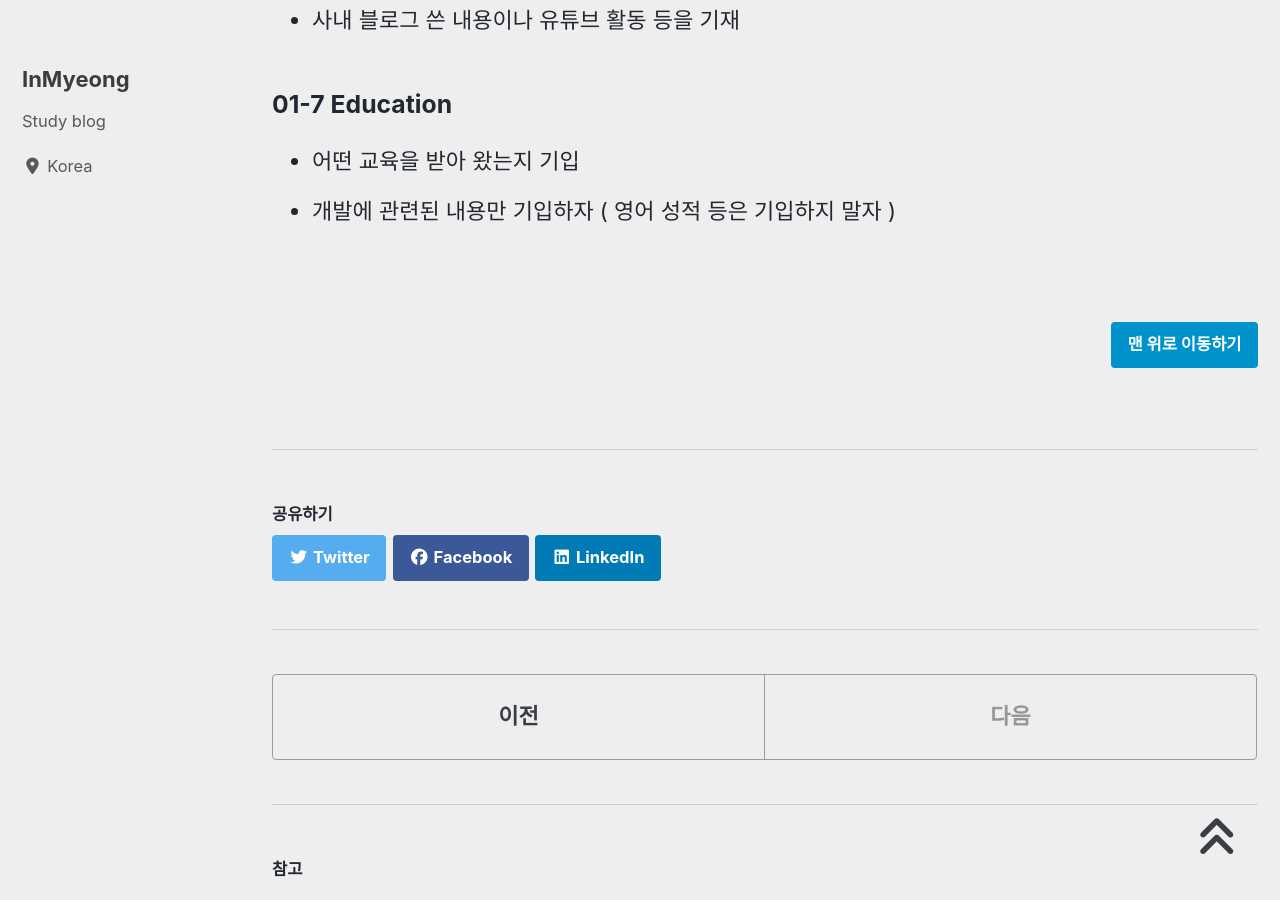
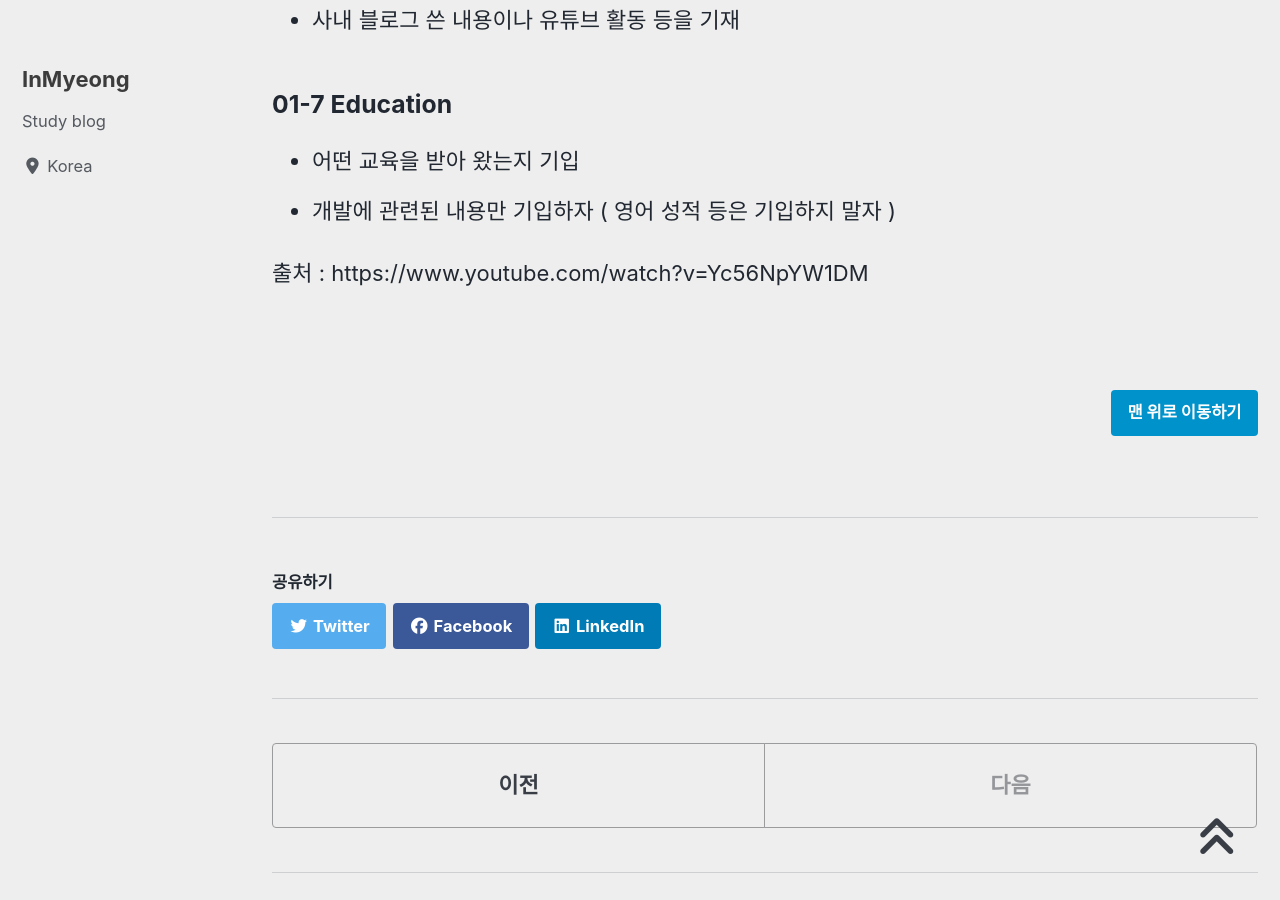
Before and after one commit to devMyeong/devMyeong.github.io, a Jekyll site: the page built from _posts/liberalArts/development/2021-07-17-baemin.md, in a window 1280 px wide and 900 px high, scrolled down 1783 px. Built offline with Jekyll 4.4.1, drawn with Linux system fonts in a browser that asks for light colours; cached includes are drawn as plain includes; nearby versions of some CDN libraries; some web fonts are replaced.

Commit message:
baemin content source update

```diff
--- a/_posts/liberalArts/development/2021-07-17-baemin.md
+++ b/_posts/liberalArts/development/2021-07-17-baemin.md
@@ -42,6 +42,8 @@ last_modified_at: 2021-07-17
 - 어떤 교육을 받아 왔는지 기입
 - 개발에 관련된 내용만 기입하자 ( 영어 성적 등은 기입하지 말자 )
 
+출처 : https://www.youtube.com/watch?v=Yc56NpYW1DM
+
 <br>
 
 [맨 위로 이동하기](#){: .btn .btn--primary }{: .align-right}
```
